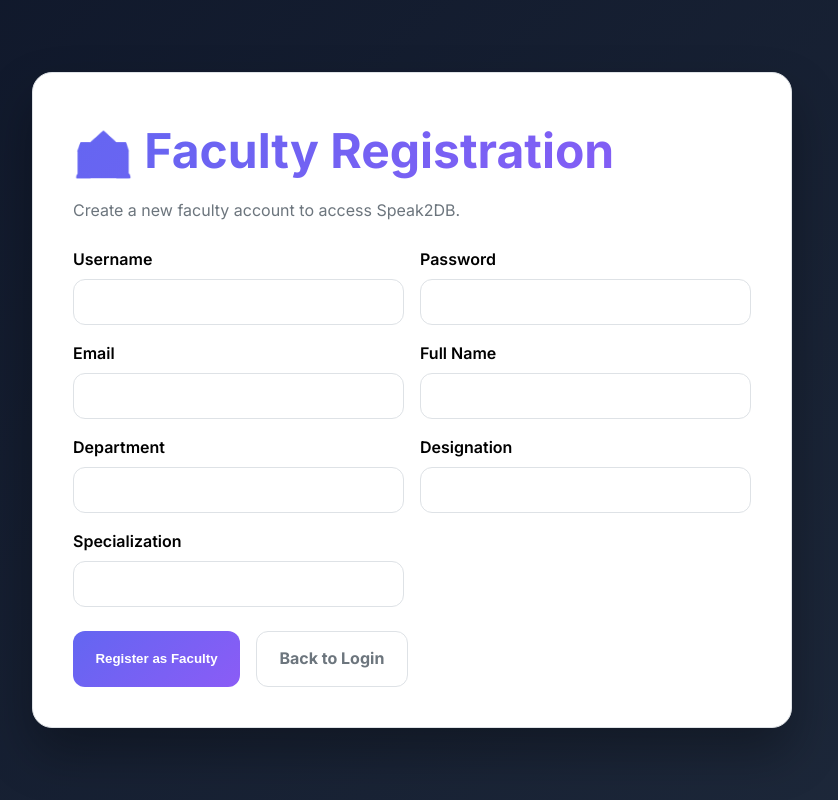
After one commit to maha25-08/SPEAK2DB-MULTI, a Flask app: page /register/faculty in a window 1280 px wide. The commit adds this page. Shown: the whole page, without its empty margins (228-1066 px from the left). Run offline with Flask 3, Linux system fonts and the light colour scheme.

Commit message:
feat: add separate student and faculty registration pages
Agent-Logs-Url: https://github.com/maha25-08/SPEAK2DB-MULTI/sessions/250e9416-561a-4887-a45c-995e39d9f08d

Co-authored-by: maha25-08 <184359424+maha25-08@users.noreply.github.com>

```diff
--- a/routes/auth_routes.py
+++ b/routes/auth_routes.py
@@ -147,6 +147,121 @@ def register_auth_routes(
         flash('Registration successful. Please sign in.', 'success')
         return redirect(url_for('login'))
 
+    @app.route('/register/student', methods=['GET', 'POST'], endpoint='register_student')
+    def register_student():
+        if request.method == 'GET':
+            return render_template('register_student.html')
+
+        username = request.form.get('username', '').strip()
+        password = request.form.get('password', '')
+        email = request.form.get('email', '').strip().lower()
+        full_name = request.form.get('full_name', '').strip()
+        branch = request.form.get('branch', '').strip()
+        year = request.form.get('year', '').strip()
+
+        if not username or not password or not email or not full_name or not branch or not year:
+            flash('All fields are required.', 'error')
+            return render_template('register_student.html')
+        if not _EMAIL_PATTERN.match(email):
+            flash('Please enter a valid email address.', 'error')
+            return render_template('register_student.html')
+
+        conn = get_db_connection(main_db_getter())
+        try:
+            existing_user = conn.execute(
+                'SELECT 1 FROM Users WHERE username = ? OR email = ?',
+                (username, email),
+            ).fetchone()
+            if existing_user:
+                flash('Username or email already exists.', 'error')
+                return render_template('register_student.html')
+
+            conn.execute(
+                'INSERT INTO Users (username, password, role, email) VALUES (?, ?, ?, ?)',
+                (username, generate_password_hash(password), 'Student', email),
+            )
+            conn.execute(
+                '''
+                INSERT INTO Students (roll_number, name, branch, year, email, phone, role)
+                VALUES (?, ?, ?, ?, ?, ?, ?)
+                ''',
+                (username, full_name, branch, year, email, DEFAULT_STUDENT_PHONE, 'Student'),
+            )
+            conn.commit()
+        except sqlite3.IntegrityError as exc:
+            conn.rollback()
+            logger.warning('Student registration failed for %s: %s', username, exc)
+            flash('Username or email already exists.', 'error')
+            return render_template('register_student.html')
+        except Exception as exc:
+            conn.rollback()
+            logger.error('Student registration error for %s: %s', username, exc)
+            flash('Unable to create account right now.', 'error')
+            return render_template('register_student.html')
+        finally:
+            conn.close()
+
+        flash('Registration successful. Please sign in.', 'success')
+        return redirect(url_for('login'))
+
+    @app.route('/register/faculty', methods=['GET', 'POST'], endpoint='register_faculty')
+    def register_faculty():
+        if request.method == 'GET':
+            return render_template('register_faculty.html')
+
+        username = request.form.get('username', '').strip()
+        password = request.form.get('password', '')
+        email = request.form.get('email', '').strip().lower()
+        full_name = request.form.get('full_name', '').strip()
+        department = request.form.get('department', '').strip()
+        designation = request.form.get('designation', '').strip()
+        specialization = request.form.get('specialization', '').strip()
+
+        if not username or not password or not email or not full_name or not department or not designation or not specialization:
+            flash('All fields are required.', 'error')
+            return render_template('register_faculty.html')
+        if not _EMAIL_PATTERN.match(email):
+            flash('Please enter a valid email address.', 'error')
+            return render_template('register_faculty.html')
+
+        conn = get_db_connection(main_db_getter())
+        try:
+            existing_user = conn.execute(
+                'SELECT 1 FROM Users WHERE username = ? OR email = ?',
+                (username, email),
+            ).fetchone()
+            if existing_user:
+                flash('Username or email already exists.', 'error')
+                return render_template('register_faculty.html')
+
+            conn.execute(
+                'INSERT INTO Users (username, password, role, email) VALUES (?, ?, ?, ?)',
+                (username, generate_password_hash(password), 'Faculty', email),
+            )
+            conn.execute(
+                '''
+                INSERT INTO Faculty (name, email, department, designation, specialization)
+                VALUES (?, ?, ?, ?, ?)
+                ''',
+                (full_name, email, department, designation, specialization),
+            )
+            conn.commit()
+        except sqlite3.IntegrityError as exc:
+            conn.rollback()
+            logger.warning('Faculty registration failed for %s: %s', username, exc)
+            flash('Username or email already exists.', 'error')
+            return render_template('register_faculty.html')
+        except Exception as exc:
+            conn.rollback()
+            logger.error('Faculty registration error for %s: %s', username, exc)
+            flash('Unable to create account right now.', 'error')
+            return render_template('register_faculty.html')
+        finally:
+            conn.close()
+
+        flash('Registration successful. Please sign in.', 'success')
+        return redirect(url_for('login'))
+
     @app.route('/logout', endpoint='logout')
     def logout():
         user_id = session.get('user_id')
--- /dev/null
+++ b/templates/register_faculty.html
@@ -0,0 +1,149 @@
+<!DOCTYPE html>
+<html lang="en">
+<head>
+    <meta charset="UTF-8">
+    <meta name="viewport" content="width=device-width, initial-scale=1.0">
+    <title>Speak2DB - Faculty Registration</title>
+    <link rel="stylesheet" href="/static/css/style.css?v=13">
+    <style>
+        body {
+            display: flex;
+            align-items: center;
+            justify-content: center;
+            min-height: 100vh;
+            background: var(--gradient-bg);
+            font-family: 'Inter', sans-serif;
+            padding: 2rem;
+        }
+        .register-card {
+            width: 100%;
+            max-width: 760px;
+            background: var(--bg-card);
+            border: 1px solid var(--border);
+            border-radius: 20px;
+            padding: 2.5rem;
+            box-shadow: 0 25px 50px rgba(0,0,0,.3);
+        }
+        .register-card h1 {
+            font-size: 3rem;
+            margin-bottom: .5rem;
+            background: var(--gradient-primary);
+            -webkit-background-clip: text;
+            -webkit-text-fill-color: transparent;
+            background-clip: text;
+        }
+        .register-card p { color: var(--text-secondary); margin-bottom: 1.5rem; }
+        .grid {
+            display: grid;
+            grid-template-columns: repeat(auto-fit, minmax(220px, 1fr));
+            gap: 1rem;
+        }
+        label {
+            display: block;
+            font-size: 1rem;
+            margin-bottom: .4rem;
+            font-weight: 600;
+            color: var(--text);
+        }
+        input {
+            width: 100%;
+            border-radius: 12px;
+            border: 1px solid var(--border);
+            background: var(--bg-primary);
+            color: var(--text);
+            padding: .9rem 1rem;
+            box-sizing: border-box;
+        }
+        .actions {
+            display: flex;
+            gap: 1rem;
+            margin-top: 1.5rem;
+            flex-wrap: wrap;
+        }
+        .btn {
+            border: none;
+            border-radius: 12px;
+            padding: .9rem 1.4rem;
+            font-weight: 700;
+            cursor: pointer;
+            text-decoration: none;
+        }
+        .btn-primary {
+            background: var(--gradient-primary);
+            color: white;
+        }
+        .btn-secondary {
+            background: transparent;
+            color: var(--text-secondary);
+            border: 1px solid var(--border);
+        }
+        .flash-message {
+            margin-bottom: 1rem;
+            padding: .75rem 1rem;
+            border-radius: 8px;
+            font-size: .875rem;
+        }
+        .flash-message.error {
+            background: rgba(239, 68, 68, 0.1);
+            border: 1px solid rgba(239, 68, 68, 0.3);
+            color: #f87171;
+        }
+        .flash-message.success {
+            background: rgba(16, 185, 129, 0.1);
+            border: 1px solid rgba(16, 185, 129, 0.3);
+            color: #34d399;
+        }
+    </style>
+</head>
+<body>
+    <div class="register-card">
+        <h1>🏫 Faculty Registration</h1>
+        <p>Create a new faculty account to access Speak2DB.</p>
+
+        {% with messages = get_flashed_messages(with_categories=true) %}
+        {% if messages %}
+        {% for category, message in messages %}
+        <div class="flash-message {{ category }}">{{ message }}</div>
+        {% endfor %}
+        {% endif %}
+        {% endwith %}
+
+        <form method="POST" action="{{ url_for('register_faculty') }}">
+            <div class="grid">
+                <div>
+                    <label for="username">Username</label>
+                    <input id="username" name="username" required>
+                </div>
+                <div>
+                    <label for="password">Password</label>
+                    <input id="password" name="password" type="password" required>
+                </div>
+                <div>
+                    <label for="email">Email</label>
+                    <input id="email" name="email" type="email" required>
+                </div>
+                <div>
+                    <label for="full_name">Full Name</label>
+                    <input id="full_name" name="full_name" required>
+                </div>
+                <div>
+                    <label for="department">Department</label>
+                    <input id="department" name="department" required>
+                </div>
+                <div>
+                    <label for="designation">Designation</label>
+                    <input id="designation" name="designation" required>
+                </div>
+                <div>
+                    <label for="specialization">Specialization</label>
+                    <input id="specialization" name="specialization" required>
+                </div>
+            </div>
+            <div class="actions">
+                <button class="btn btn-primary" type="submit">Register as Faculty</button>
+                <a class="btn btn-secondary" href="/login">Back to Login</a>
+            </div>
+        </form>
+    </div>
+</body>
+</html>
```
Also changed, not shown: templates/login.html (+11 -1 lines), templates/register_student.html (added, +145 -0 lines).
